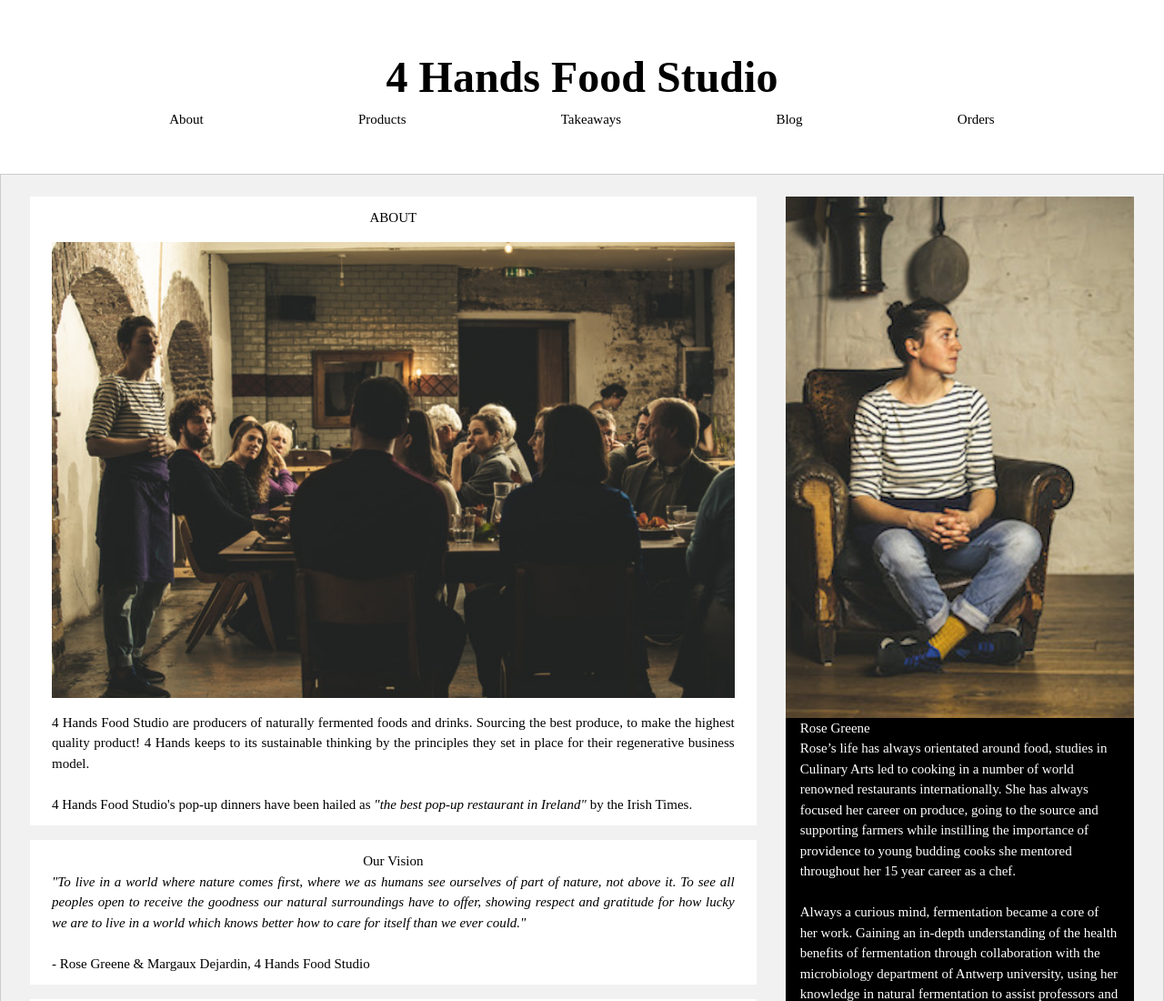
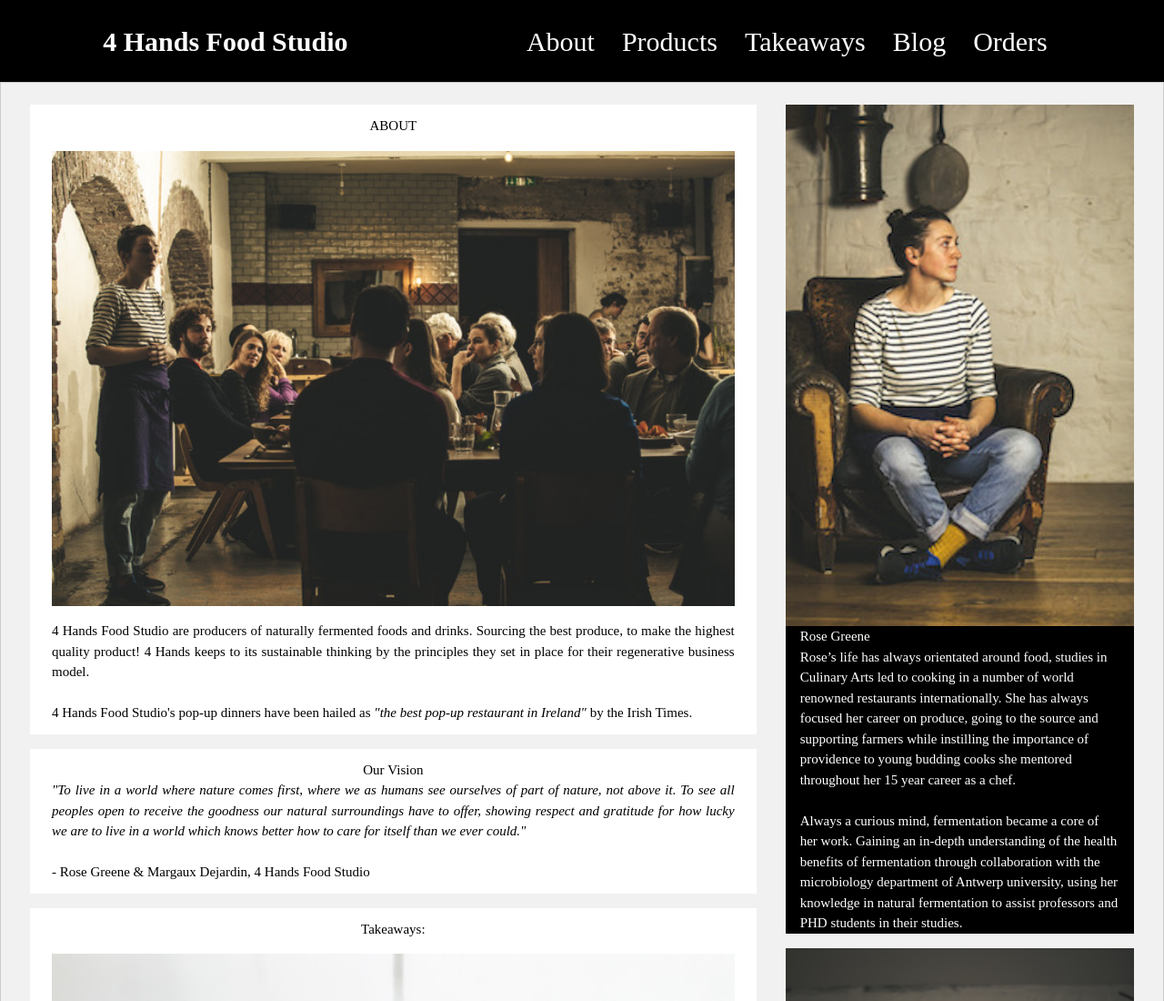
Before and after one commit to eoinlynchcodes/4handsfoodstudio.com, a plain HTML site: page index.html in a window 1280 px wide. Shown: the top 1100 px of the page at 91% size. Drawn offline with nearby package versions, Linux system fonts and the light colour scheme; a script that the page names is missing; a web font is replaced by a local one.

Commit message:
Nav for laptop is done.

```diff
--- a/index.css
+++ b/index.css
@@ -218,6 +218,9 @@ h6 {
   font-weight: 400;
   margin: 10px 0;
 }
+
+
+
 .w3-wide {
   letter-spacing: 4px;
 }
@@ -1602,7 +1605,11 @@ a {
 nav{
     display: flex;
     flex-direction: row;
-    justify-content: space-evenly;
+    justify-content: space-between;
+}
+
+nav h2{
+  padding: 0rem 1rem;
 }
 
 .flexRose{
@@ -1638,3 +1645,12 @@ nav{
   margin: 0 auto;
   align-items: center;
 }
+
+.navByEoin{
+  color: white;
+  background-color: black;
+  display: flex;
+  justify-content: space-around;
+  padding: 1.5rem;
+  font-size: 30px;
+}
--- a/index.html
+++ b/index.html
@@ -51,16 +51,17 @@
 and is wrapped around the whole page content, except for the footer in this example -->
   <div class="w3-content" style="max-width:1600px">
     <!-- Header -->
-    <header class="w3-container w3-center w3-padding-48 w3-white">
-      <h1 class="w3-xxxlarge"><b>4 Hands Food Studio</b></h1>
+    <header class="navByEoin">
+      <h2 class=""><b>4 Hands Food Studio</b></h2>
       <nav>
-        <h4><a href="#about">About</a></h4>
-        <h4><a href="#products">Products</a></h4>
-        <h4><a href="#takeaways">Takeaways</a></h4>
-        <h4><a href="#blog">Blog</a></h4>
-        <h4><a>Orders</a></h4>
+        <h2><a href="#about">About</a></h2>
+        <h2><a href="#products">Products</a></h2>
+        <h2><a href="#takeaways">Takeaways</a></h2>
+        <h2><a href="#blog">Blog</a></h2>
+        <h2><a>Orders</a></h2>
       </nav>
     </header>
+
     <!-- Grid -->
     <div class="w3-row w3-padding w3-border">
 
```
